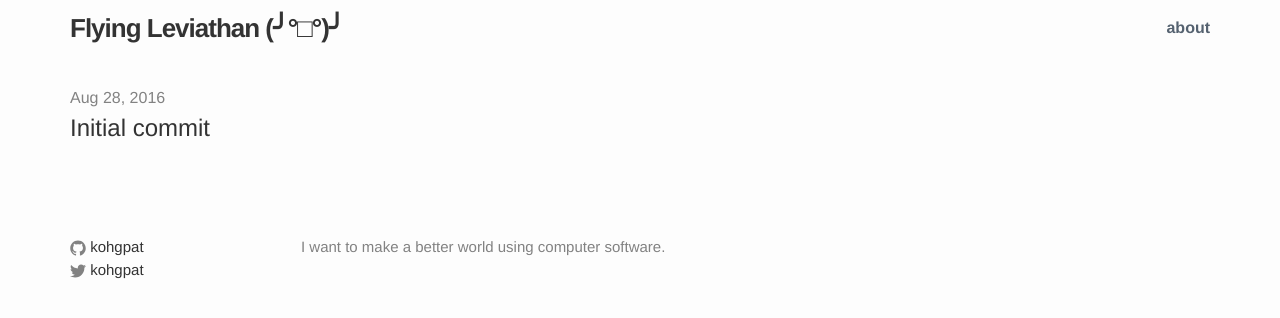
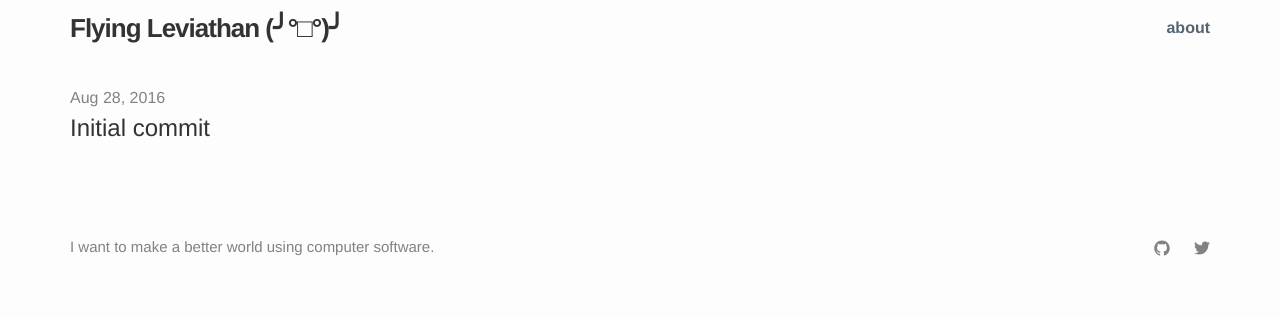
Before and after one commit to kohgpat/kohgpat.github.io, a Jekyll site: the page built from index.html, in a window 1280 px wide. Shown: the top 318 px of the page. Built offline with Jekyll 4.4.1, drawn with Linux system fonts in a browser that asks for light colours.

Commit message:
Update footer
* Remove contacts
* Move description to the left
* Move social links to the right
* Update social icons markup
* Hide social icons username
* Add hover color to social icons

```diff
--- a/_includes/footer.html
+++ b/_includes/footer.html
@@ -1,25 +1,26 @@
 <footer class="site-footer">
   <div class="wrapper">
     <div class="footer-col-wrapper">
+      <div class="footer-col footer-col-1">
+        <p>{{ site.description | escape }}</p>
+      </div>
+
       <div class="footer-col footer-col-2">
         <ul class="social-media-list">
           {% if site.github_username %}
-          <li>
+          <li class="social-media-list__item">
             {% include icon-github.html username=site.github_username %}
           </li>
           {% endif %}
 
           {% if site.twitter_username %}
-          <li>
+          <li class="social-media-list__item">
             {% include icon-twitter.html username=site.twitter_username %}
           </li>
           {% endif %}
         </ul>
       </div>
 
-      <div class="footer-col footer-col-3">
-        <p>{{ site.description | escape }}</p>
-      </div>
     </div>
   </div>
 </footer>
--- a/_includes/icon-github.html
+++ b/_includes/icon-github.html
@@ -1 +1,6 @@
-<a href="https://github.com/{{ include.username }}"><span class="icon icon--github">{% include icon-github.svg %}</span><span class="username">{{ include.username }}</span></a>
+<a href="https://github.com/{{ include.username }}"
+   class="social-media-list__link">
+
+  <span class="social-media-list__icon icon icon--github">{% include icon-github.svg %}</span>
+  <span class="social-media-list__username">{{ include.username }}</span>
+</a>
--- a/_includes/icon-twitter.html
+++ b/_includes/icon-twitter.html
@@ -1 +1,6 @@
-<a href="https://twitter.com/{{ include.username }}"><span class="icon icon--twitter">{% include icon-twitter.svg %}</span><span class="username">{{ include.username }}</span></a>
+<a href="https://twitter.com/{{ include.username }}"
+   class="social-media-list__link">
+
+  <span class="social-media-list__icon icon icon--twitter">{% include icon-twitter.svg %}</span>
+  <span class="social-media-list__username">{{ include.username }}</span>
+</a>
--- a/_sass/leviathan/_layout.scss
+++ b/_sass/leviathan/_layout.scss
@@ -103,10 +103,36 @@
   margin-bottom: $spacing-unit / 2;
 }
 
-.contact-list,
 .social-media-list {
   list-style: none;
   margin-left: 0;
+  text-align: right;
+}
+
+.social-media-list__item {
+  display: inline;
+
+  &:not(:last-child) {
+    margin-right: 20px;
+  }
+}
+
+.social-media-list__link {
+  &:hover {
+    text-decoration: none;
+  }
+}
+
+.social-media-list__icon.icon--github:hover > svg path {
+  fill: #000;
+}
+
+.social-media-list__icon.icon--twitter:hover > svg path {
+  fill: #2AA3EF;
+}
+
+.social-media-list__username {
+  display: none;
 }
 
 .footer-col-wrapper {
@@ -123,18 +149,13 @@
 }
 
 .footer-col-1 {
-  width: -webkit-calc(35% - (#{$spacing-unit} / 2));
-  width:         calc(35% - (#{$spacing-unit} / 2));
+  width: -webkit-calc(50% - (#{$spacing-unit} / 2));
+  width:         calc(50% - (#{$spacing-unit} / 2));
 }
 
 .footer-col-2 {
-  width: -webkit-calc(20% - (#{$spacing-unit} / 2));
-  width:         calc(20% - (#{$spacing-unit} / 2));
-}
-
-.footer-col-3 {
-  width: -webkit-calc(45% - (#{$spacing-unit} / 2));
-  width:         calc(45% - (#{$spacing-unit} / 2));
+  width: -webkit-calc(50% - (#{$spacing-unit} / 2));
+  width:         calc(50% - (#{$spacing-unit} / 2));
 }
 
 @include media-query($on-laptop) {
```
